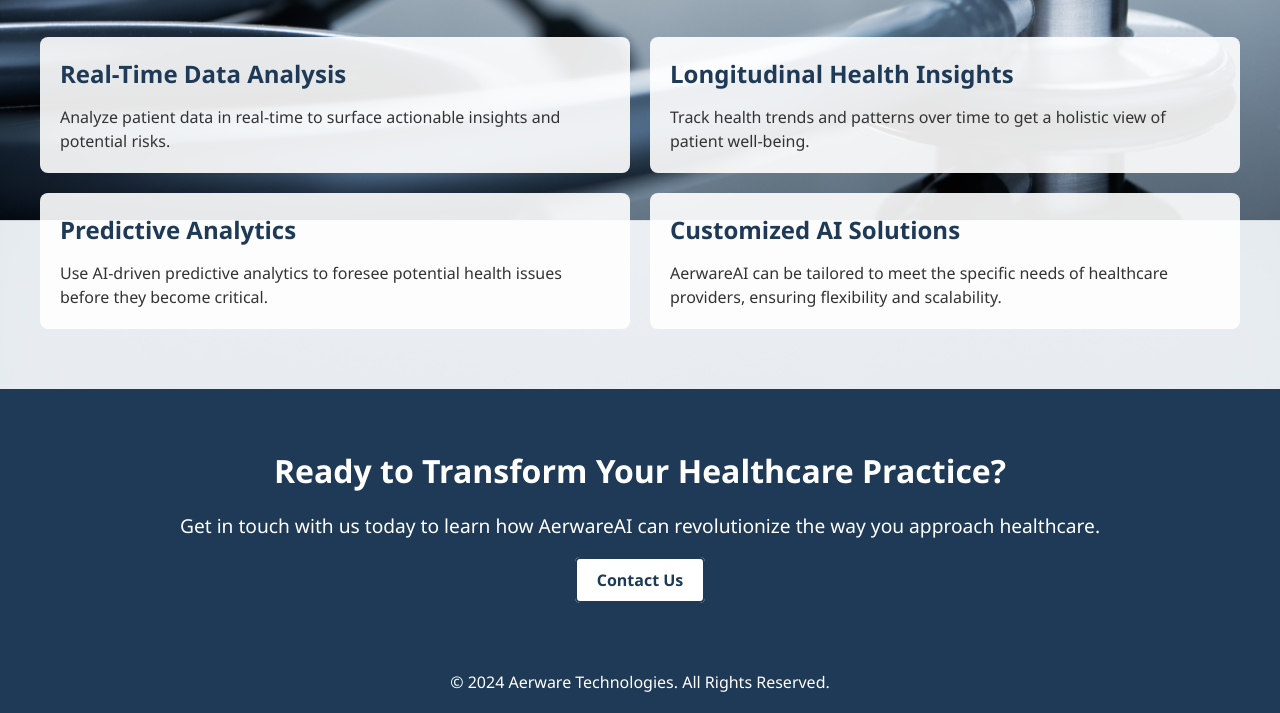
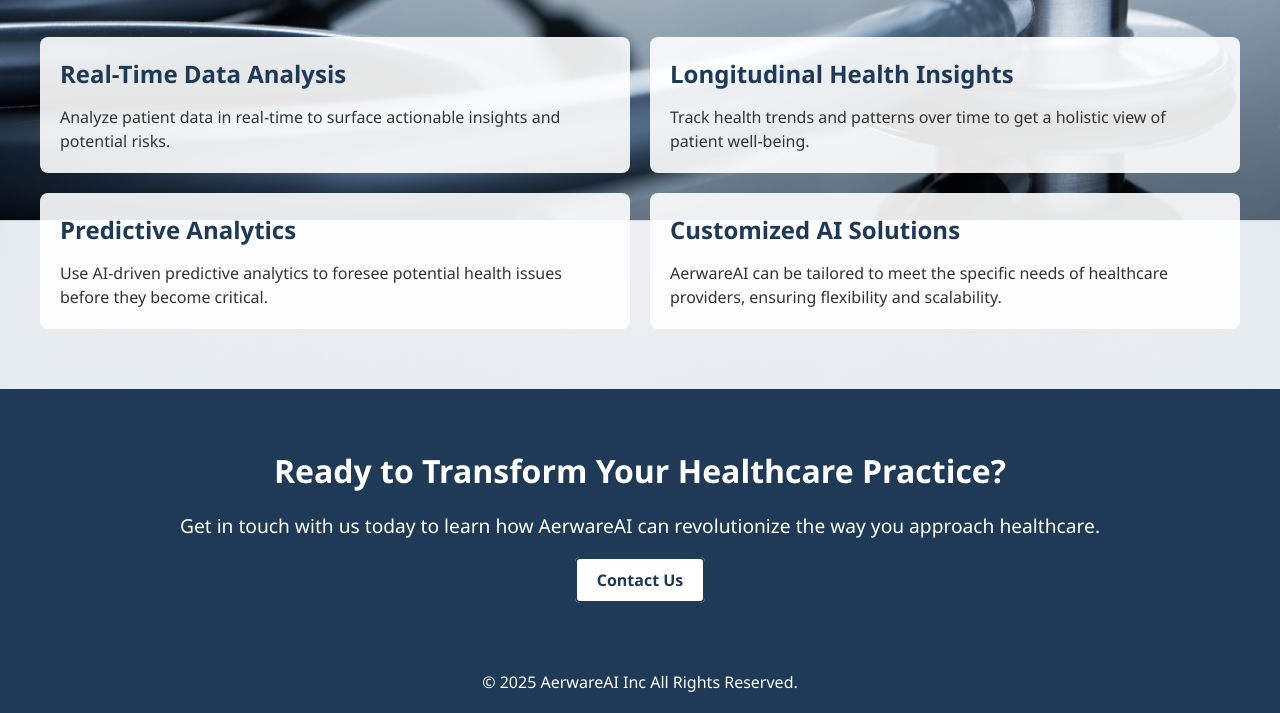
Before and after one commit to Aerware-Web-Design/aerware-ai, a website: page technology.html in a window 1280 px wide. Shown: the part 635-1348 px from the top of the page. Drawn offline with Linux system fonts and the light colour scheme.

Commit message:
Update technology.html
footer updates

```diff
--- a/technology.html
+++ b/technology.html
@@ -75,7 +75,7 @@
 
     <!-- Footer -->
     <footer>
-        <p>© 2024 Aerware Technologies. All Rights Reserved.</p>
+        <p>© 2025 AerwareAI Inc All Rights Reserved.</p>
     </footer>
 </body>
 </html>
```
